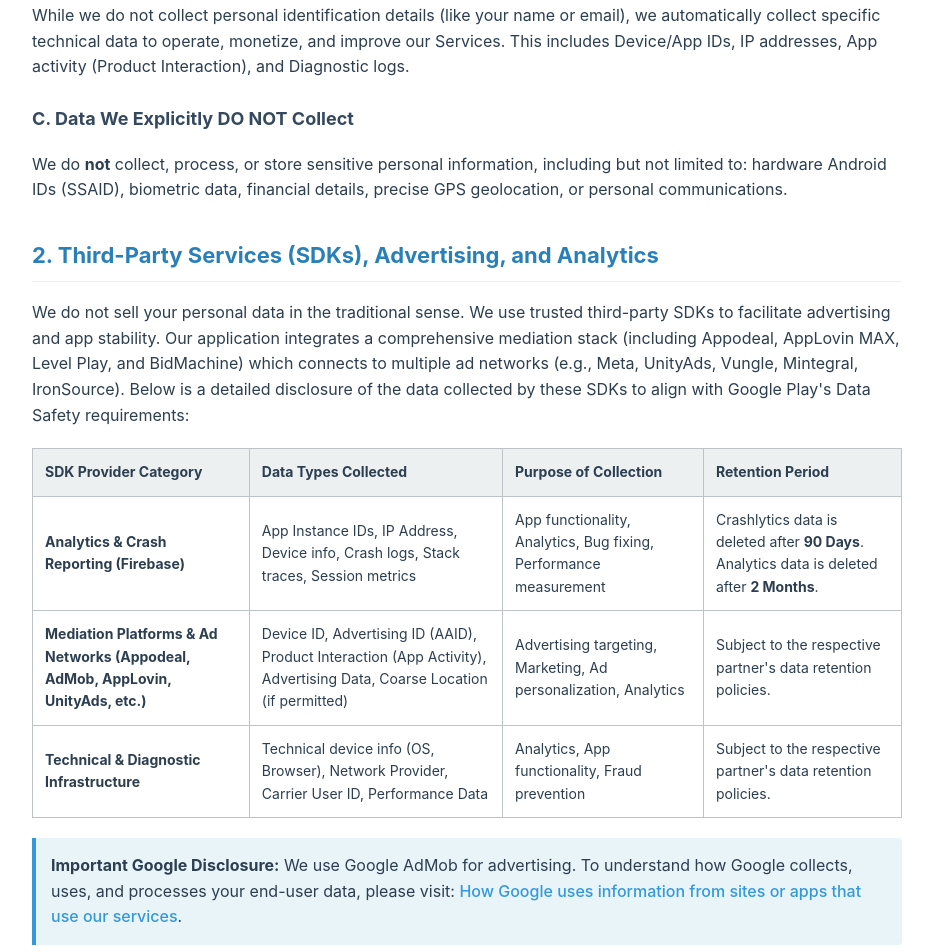
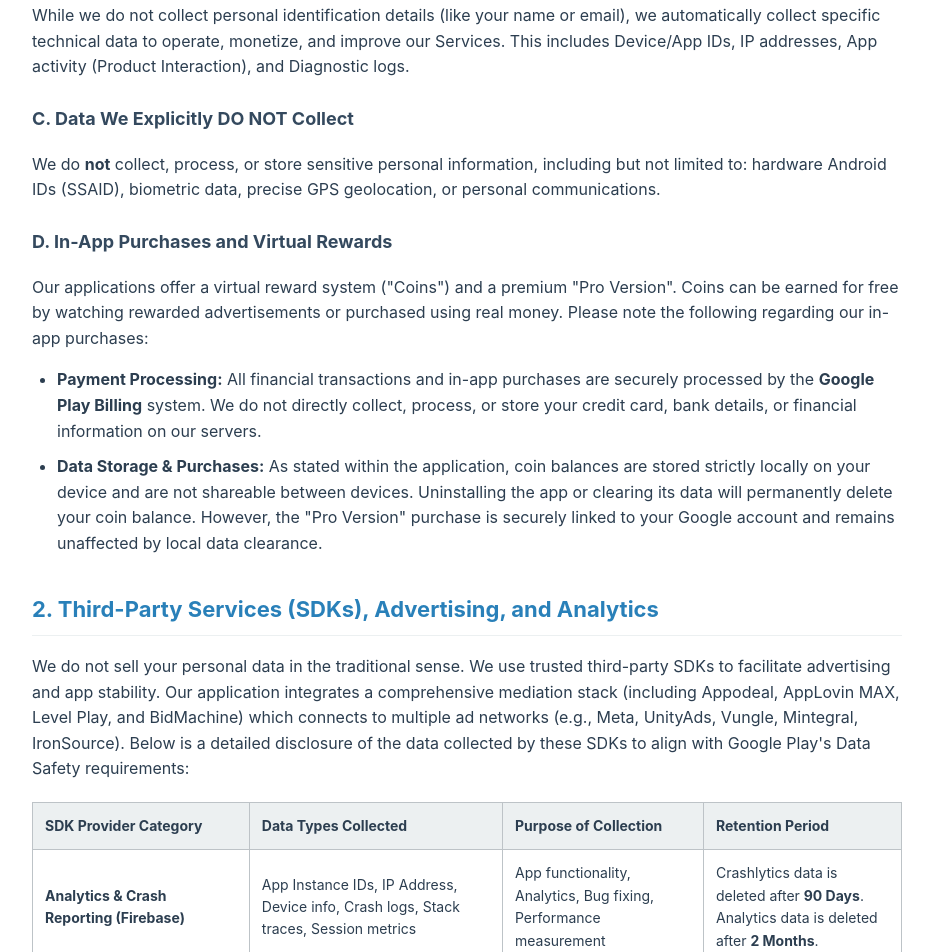
Before and after one commit to MixApplications/Site, a plain HTML site: page privacy_policy.html in a window 1280 px wide. Shown: the part 780-1732 px from the top of the page, without its empty margins (173-1106 px from the left). Drawn offline with Linux system fonts and the light colour scheme.

Commit message:
Update privacy_policy.html

```diff
--- a/privacy_policy.html
+++ b/privacy_policy.html
@@ -118,7 +118,14 @@
     <p>While we do not collect personal identification details (like your name or email), we automatically collect specific technical data to operate, monetize, and improve our Services. This includes Device/App IDs, IP addresses, App activity (Product Interaction), and Diagnostic logs.</p>
 
     <h3>C. Data We Explicitly DO NOT Collect</h3>
-    <p>We do <strong>not</strong> collect, process, or store sensitive personal information, including but not limited to: hardware Android IDs (SSAID), biometric data, financial details, precise GPS geolocation, or personal communications.</p>
+    <p>We do <strong>not</strong> collect, process, or store sensitive personal information, including but not limited to: hardware Android IDs (SSAID), biometric data, precise GPS geolocation, or personal communications.</p>
+
+    <h3>D. In-App Purchases and Virtual Rewards</h3>
+    <p>Our applications offer a virtual reward system ("Coins") and a premium "Pro Version". Coins can be earned for free by watching rewarded advertisements or purchased using real money. Please note the following regarding our in-app purchases:</p>
+    <ul>
+        <li><strong>Payment Processing:</strong> All financial transactions and in-app purchases are securely processed by the <strong>Google Play Billing</strong> system. We do not directly collect, process, or store your credit card, bank details, or financial information on our servers.</li>
+        <li><strong>Data Storage & Purchases:</strong> As stated within the application, coin balances are stored strictly locally on your device and are not shareable between devices. Uninstalling the app or clearing its data will permanently delete your coin balance. However, the "Pro Version" purchase is securely linked to your Google account and remains unaffected by local data clearance.</li>
+    </ul>
 
     <h2>2. Third-Party Services (SDKs), Advertising, and Analytics</h2>
     <p>We do not sell your personal data in the traditional sense. We use trusted third-party SDKs to facilitate advertising and app stability. Our application integrates a comprehensive mediation stack (including Appodeal, AppLovin MAX, Level Play, and BidMachine) which connects to multiple ad networks (e.g., Meta, UnityAds, Vungle, Mintegral, IronSource). Below is a detailed disclosure of the data collected by these SDKs to align with Google Play's Data Safety requirements:</p>
```
